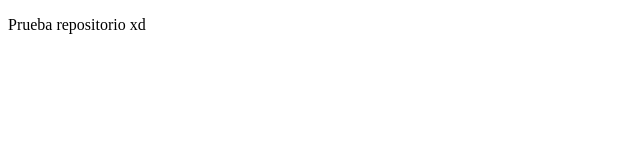
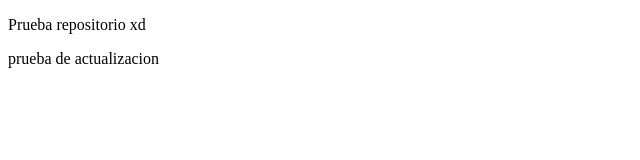
Before and after one commit to JNAMx03/proyectoDemoCursoPrework, a plain HTML site: page index.html in a window 1280 px wide. Shown: the whole page, without its empty margins (0-640 px from the left). Drawn offline with Linux system fonts and the light colour scheme.

Commit message:
actualizacion de cambios

```diff
--- a/index.html
+++ b/index.html
@@ -8,5 +8,6 @@
 </head>
 <body>
     <p>Prueba repositorio xd</p>
+    <p>prueba de actualizacion</p>
 </body>
 </html>
```
